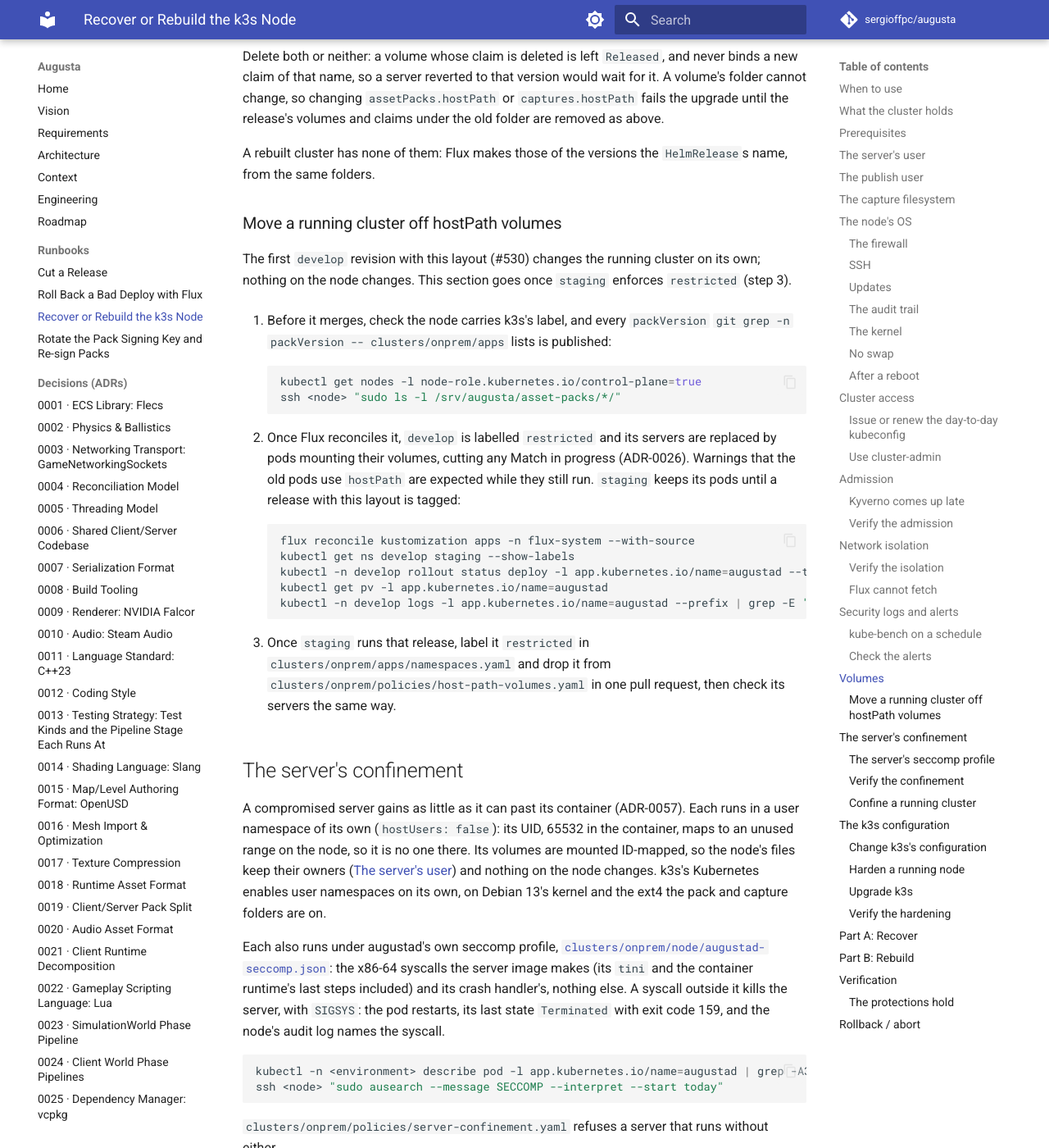
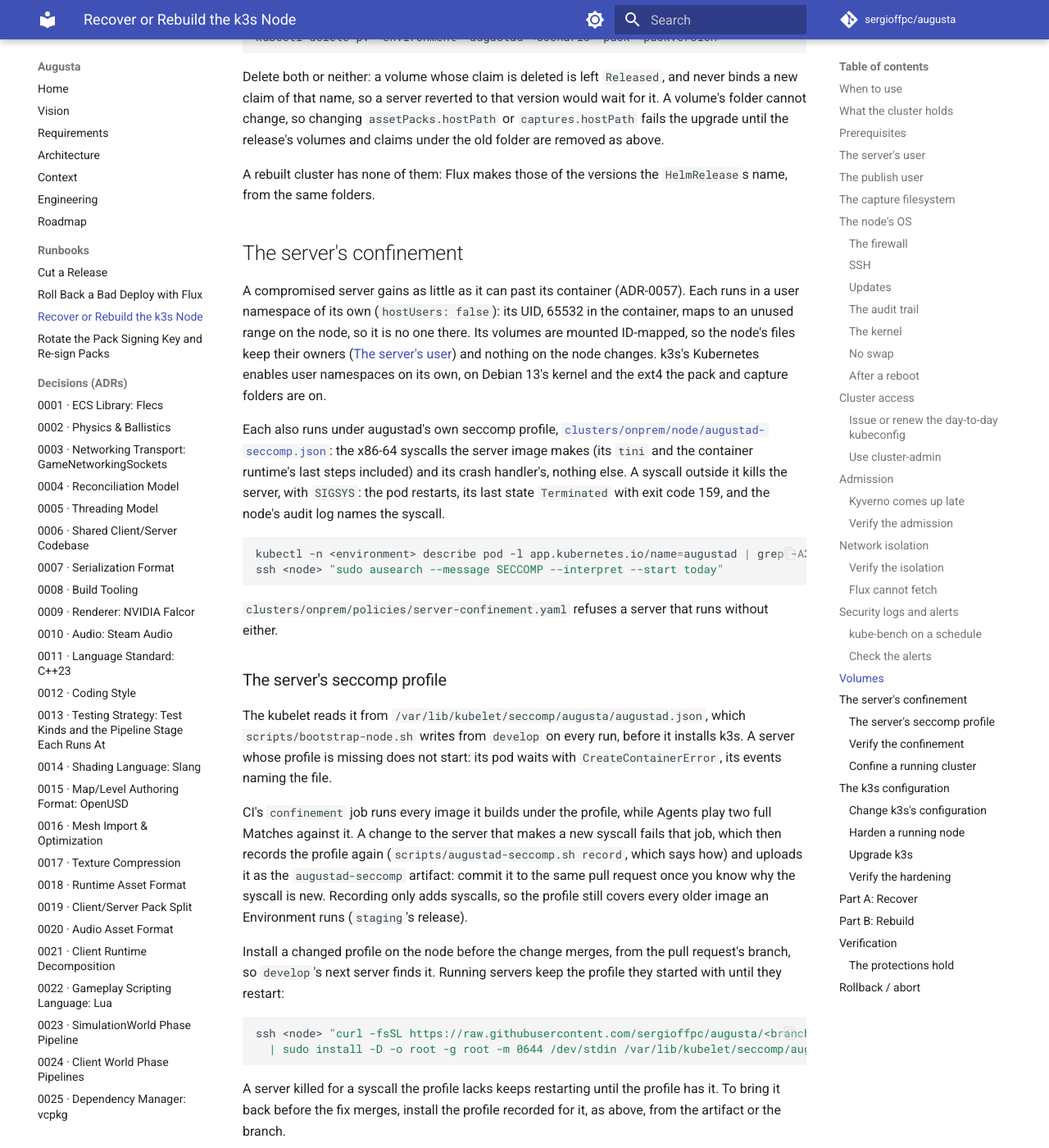
Before and after one commit to sergioffpc/augusta, an MkDocs documentation site: the page built from docs/runbooks/k3s-node-recovery.md, in a window 1280 px wide and 1400 px high, scrolled down 19430 px. Shown: the whole window at 82% size. Built offline with MkDocs 1.6.1 and Material for MkDocs 9.7.7, drawn with Linux system fonts in a browser that asks for light colours; comment, search, counter and statistics services are not loaded; some of the changed text lies outside the part shown.

Commit message:
feat(cluster): enforce restricted and default-deny in staging
staging runs v3.0.0, the first release whose chart mounts its packs from
local PersistentVolumes and ships the servers' NetworkPolicy, so it is
hardened as develop is (ADR-0057): labelled to enforce restricted, dropped
from host-path-volumes' allowed namespaces, given develop's default-deny
NetworkPolicy and judged by default-deny-network. A negative fixture for
each policy shows staging is now refused what it was admitted.

The comments saying what staging waited for go, as does the Node
runbook's one-off move off hostPath volumes.

Closes #561
Supersedes #553

Co-Authored-By: Claude Opus 5.5 <noreply@anthropic.com>

````diff
--- a/docs/runbooks/k3s-node-recovery.md
+++ b/docs/runbooks/k3s-node-recovery.md
@@ -721,9 +721,7 @@ Flux's in
 [`flux-system/network-policies.yaml`](../../clusters/onprem/flux-system/network-policies.yaml),
 Kyverno's and the monitoring stack's in
 [`infrastructure/network-policies.yaml`](../../clusters/onprem/infrastructure/network-policies.yaml).
-`staging` is not yet isolated
-([`namespaces.yaml`](../../clusters/onprem/apps/namespaces.yaml) says when). A
-pod that cannot reach what it needs times out rather than being refused: a
+A pod that cannot reach what it needs times out rather than being refused: a
 target `down` in Prometheus, a Flux source not `Ready`, a Grafana panel with no
 data.
 
@@ -945,39 +944,6 @@ under the old folder are removed as above.
 
 A rebuilt cluster has none of them: Flux makes those of the versions the
 `HelmRelease`s name, from the same folders.
-
-### Move a running cluster off hostPath volumes
-
-The first `develop` revision with this layout (#530) changes the running cluster
-on its own; nothing on the node changes. This section goes once `staging`
-enforces `restricted` (step 3).
-
-1. Before it merges, check the node carries k3s's label, and every `packVersion`
-   `git grep -n packVersion -- clusters/onprem/apps` lists is published:
-
-    ```sh
-    kubectl get nodes -l node-role.kubernetes.io/control-plane=true
-    ssh <node> "sudo ls -l /srv/augusta/asset-packs/*/"
-    ```
-
-2. Once Flux reconciles it, `develop` is labelled `restricted` and its servers
-   are replaced by pods mounting their volumes, cutting any Match in progress
-   (ADR-0026). Warnings that the old pods use `hostPath` are expected while they
-   still run. `staging` keeps its pods until a release with this layout is
-   tagged:
-
-    ```sh
-    flux reconcile kustomization apps -n flux-system --with-source
-    kubectl get ns develop staging --show-labels
-    kubectl -n develop rollout status deploy -l app.kubernetes.io/name=augustad --timeout 30m
-    kubectl get pv -l app.kubernetes.io/name=augustad
-    kubectl -n develop logs -l app.kubernetes.io/name=augustad --prefix | grep -E 'event=(pack_verified|capture_enabled)'
-    ```
-
-3. Once `staging` runs that release, label it `restricted` in
-   `clusters/onprem/apps/namespaces.yaml` and drop it from
-   `clusters/onprem/policies/host-path-volumes.yaml` in one pull request, then
-   check its servers the same way.
 
 ## The server's confinement
 
````
Also changed, not shown: other parts of docs/runbooks/k3s-node-recovery.md (+2 -1 lines), docs/ENGINEERING.md (+5 -7 lines), 6 other files.
